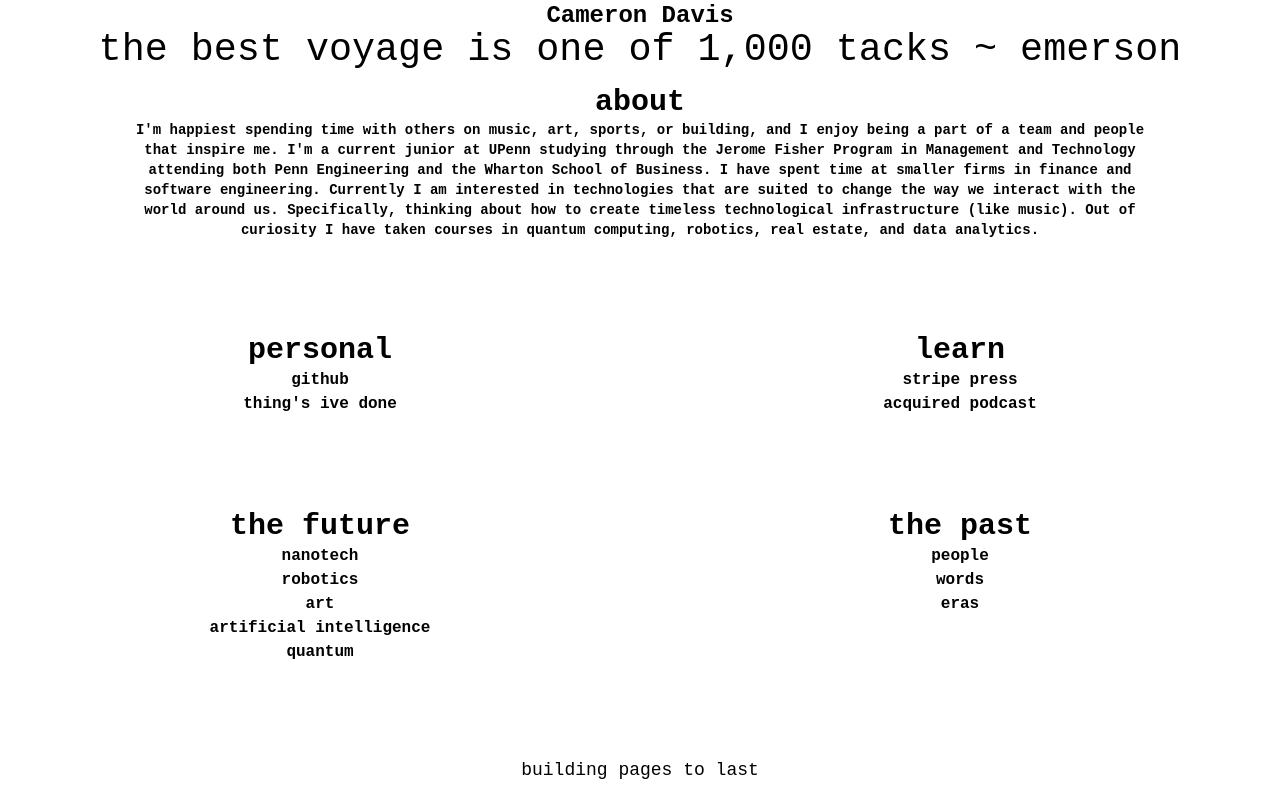
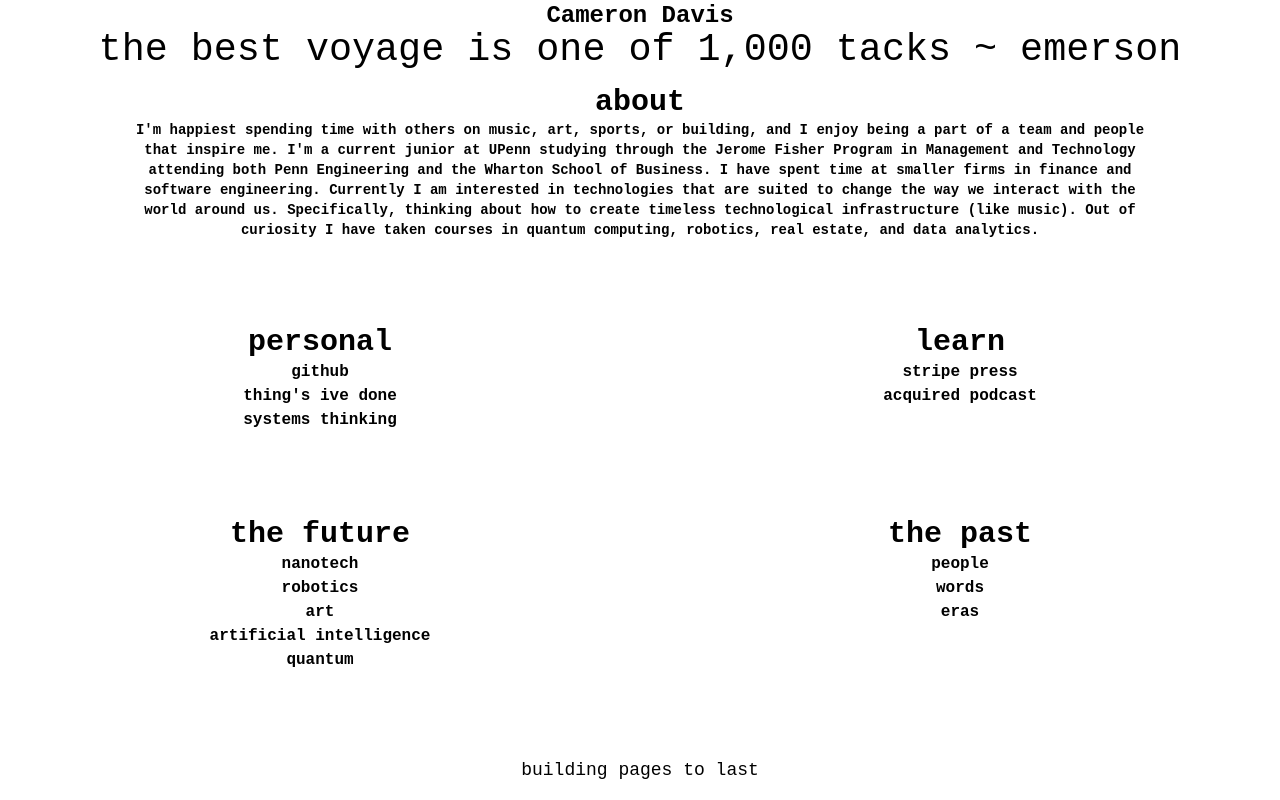
Before and after one commit to cameron-d28/cameron-d28.github.io, a website: page src/index.html in a window 1280 px wide. Drawn offline with Linux system fonts and the light colour scheme.

Commit message:
added systems thinking

```diff
--- a/src/index.html
+++ b/src/index.html
@@ -36,6 +36,7 @@
         <ul class="list-styling">
           <li><a href="https://github.com/cameron-d28">github</a></li>
           <li>thing's ive done</li>
+          <li>systems thinking</li>
         </ul>
       </div>
       <div class="section">
```
